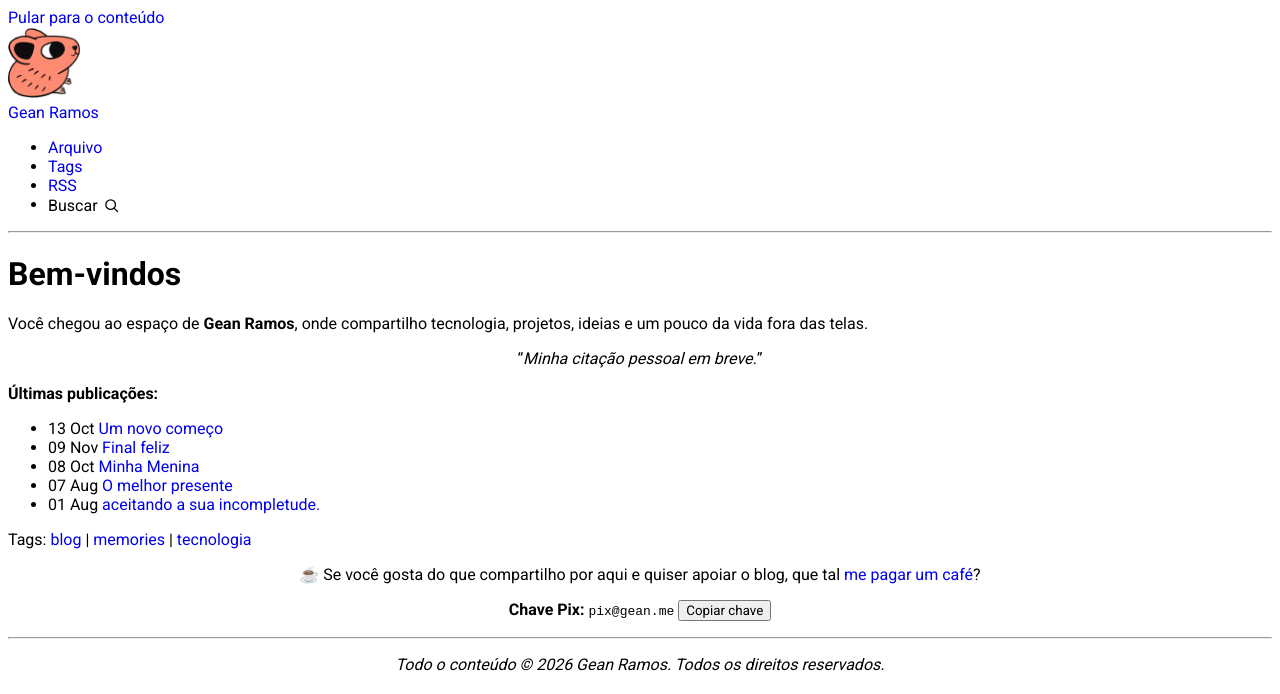
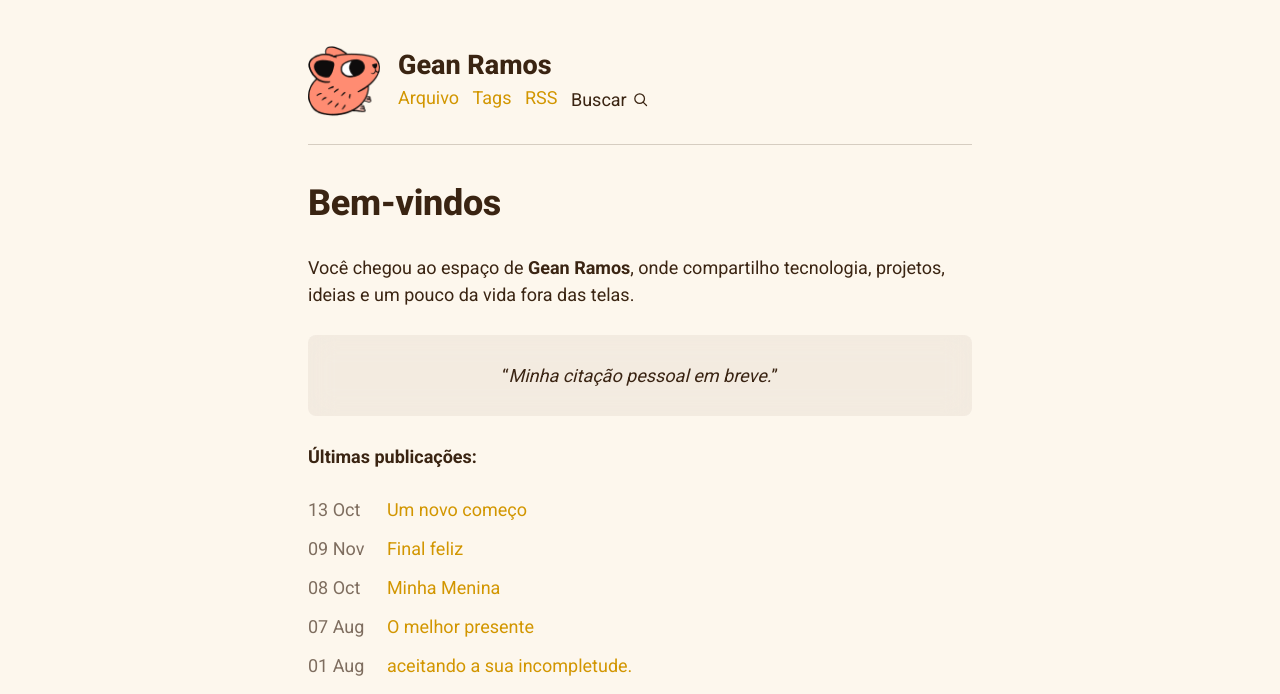
Before and after one commit to geanramoscom/geanramoscom.github.io, a Jekyll site: the page built from index.html, in a window 1280 px wide. Shown: the top 694 px of the page. Built offline with Jekyll 4.4.1, drawn with Linux system fonts in a browser that asks for light colours; some web fonts are replaced.

Commit message:
Update stylesheet link to use assets directory

```diff
--- a/_layouts/default.html
+++ b/_layouts/default.html
@@ -17,7 +17,7 @@
   <meta name="theme-color" media="(prefers-color-scheme: light)" content="rgb(253, 247, 237)">
   <meta name="theme-color" media="(prefers-color-scheme: dark)" content="rgb(33, 19, 8)">
   <!-- CSS Principal -->
-  <link rel="stylesheet" href="{{ site.baseurl }}/style.css" data-turbo-track="reload">
+  <link rel="stylesheet" href="{{ site.baseurl }}/assets/style.css" data-turbo-track="reload">
   <link rel="icon" href="{{ site.logo_url | default: '/img/logo.png' | absolute_url }}" type="image/png">
   <link rel="apple-touch-icon" sizes="180x180" href="{{ site.logo_url | default: '/img/logo.png' | absolute_url }}">
   <link rel="canonical" href="{{ page.url | absolute_url }}">
```
